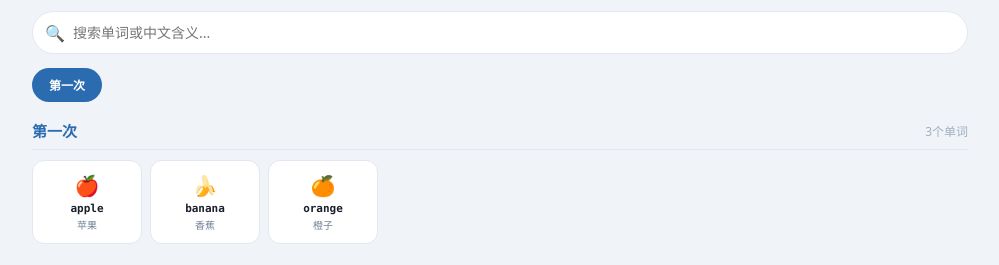
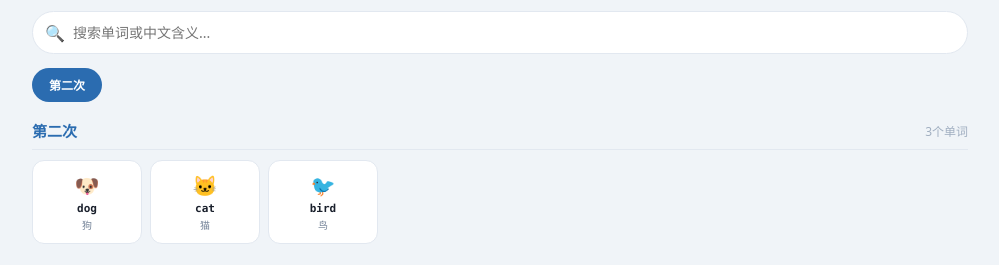
Before and after one commit to 763367511-ops/gudinglianjieceshi, a plain HTML site: page index.html in a window 1280 px wide. Shown: the part 128-393 px from the top of the page, without its empty margins (140-1139 px from the left). Drawn offline with Linux system fonts and the light colour scheme.

Commit message:
更新单词网页

```diff
--- a/index.html
+++ b/index.html
@@ -87,8 +87,8 @@ body{font-family:'Microsoft YaHei','PingFang SC',system-ui,sans-serif;background
 <div class="search-results" id="searchResults"></div>
 </div>
 <script>
-const catMeta={"c0": {"label": "第一次", "color": "#2B6CB0", "bg": "#ebf4ff"}};
-const words={"c0": [{"word": "apple", "ph": "/ˈæp.əl/", "mn": "苹果", "ic": "🍎"}, {"word": "banana", "ph": "/bəˈnɑː.nə/", "mn": "香蕉", "ic": "🍌"}, {"word": "orange", "ph": "/ˈɒr.ɪndʒ/", "mn": "橙子", "ic": "🍊"}]};
+const catMeta={"c0": {"label": "第二次", "color": "#2B6CB0", "bg": "#ebf4ff"}};
+const words={"c0": [{"word": "dog", "ph": "/dɒɡ/", "mn": "狗", "ic": "🐶"}, {"word": "cat", "ph": "/kæt/", "mn": "猫", "ic": "🐱"}, {"word": "bird", "ph": "/bɜːd/", "mn": "鸟", "ic": "🐦"}]};
 const anims=['animation:bounce 0.8s infinite','animation:spin 1s linear infinite','animation:pulse 0.7s infinite','animation:float 1.2s infinite','animation:shake 0.5s infinite','animation:wave 0.8s infinite','animation:swing 1s infinite'];
 let currentCat=Object.keys(catMeta)[0],currentWord=null,animTimer=null;
 function playWord(rate){if(!currentWord)return;const au=new Audio('https://dict.youdao.com/dictvoice?audio='+encodeURIComponent(currentWord.word)+'&type=1');au.playbackRate=rate;au.play().catch(()=>{if('speechSynthesis' in window){const u=new SpeechSynthesisUtterance(currentWord.word);u.lang='en-US';u.rate=rate;speechSynthesis.speak(u);}});}
```
